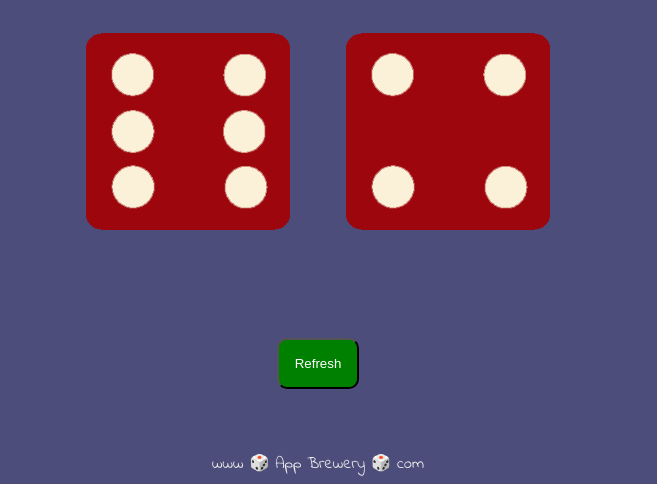
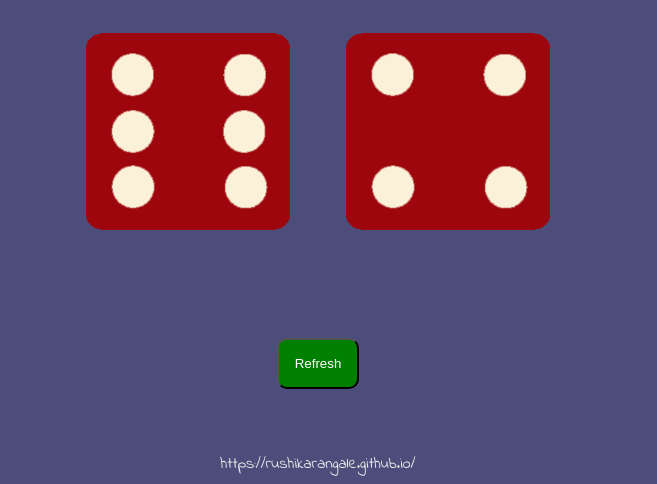
Before and after one commit to rushikarangale/Dicee-Comparison, a plain HTML site: page index.html in a window 1280 px wide. Shown: the part 462-946 px from the top of the page, without its empty margins (322-979 px from the left). Drawn offline with Linux system fonts and the light colour scheme.

Commit message:
Update index.html

```diff
--- a/index.html
+++ b/index.html
@@ -31,7 +31,7 @@
 
 
       <footer>
-        www 🎲 App Brewery 🎲 com
+       https://rushikarangale.github.io/
       </footer>
 
 </body></html>
```
